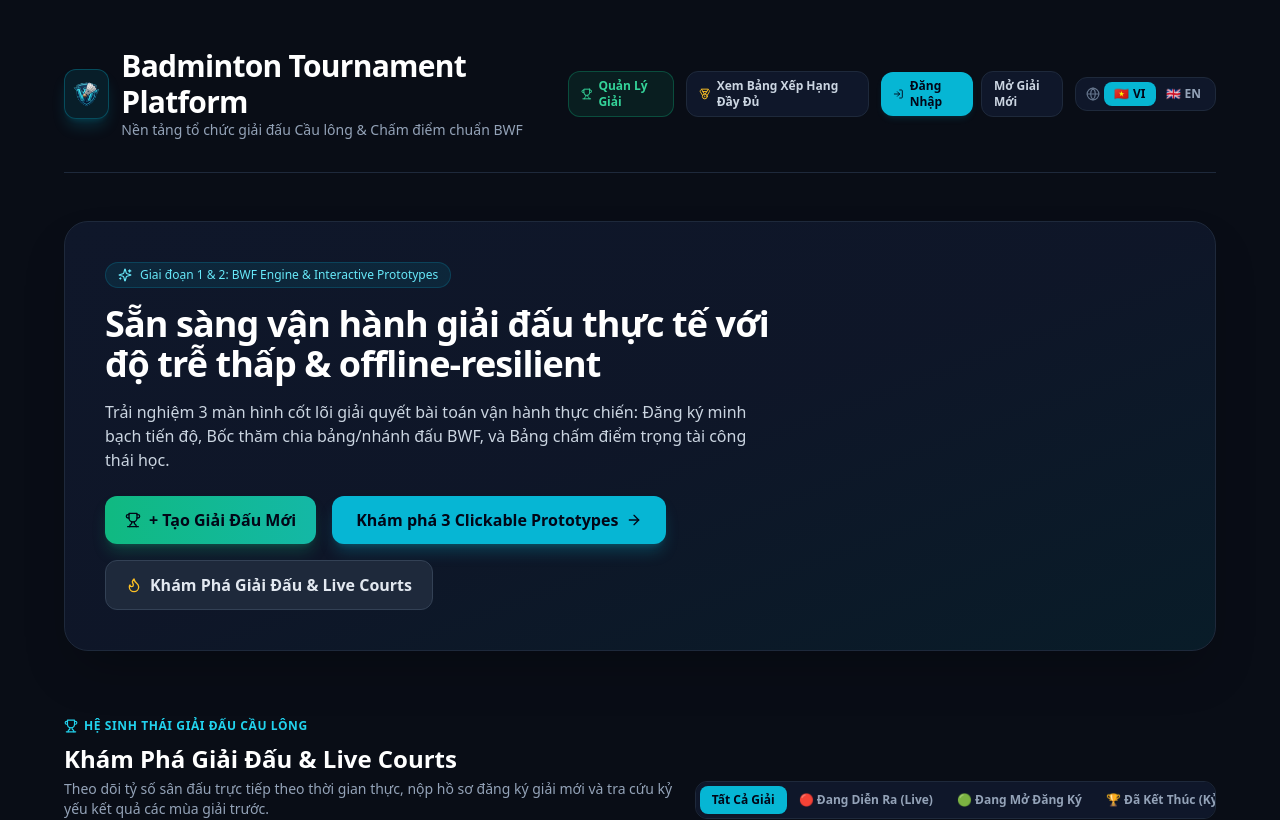
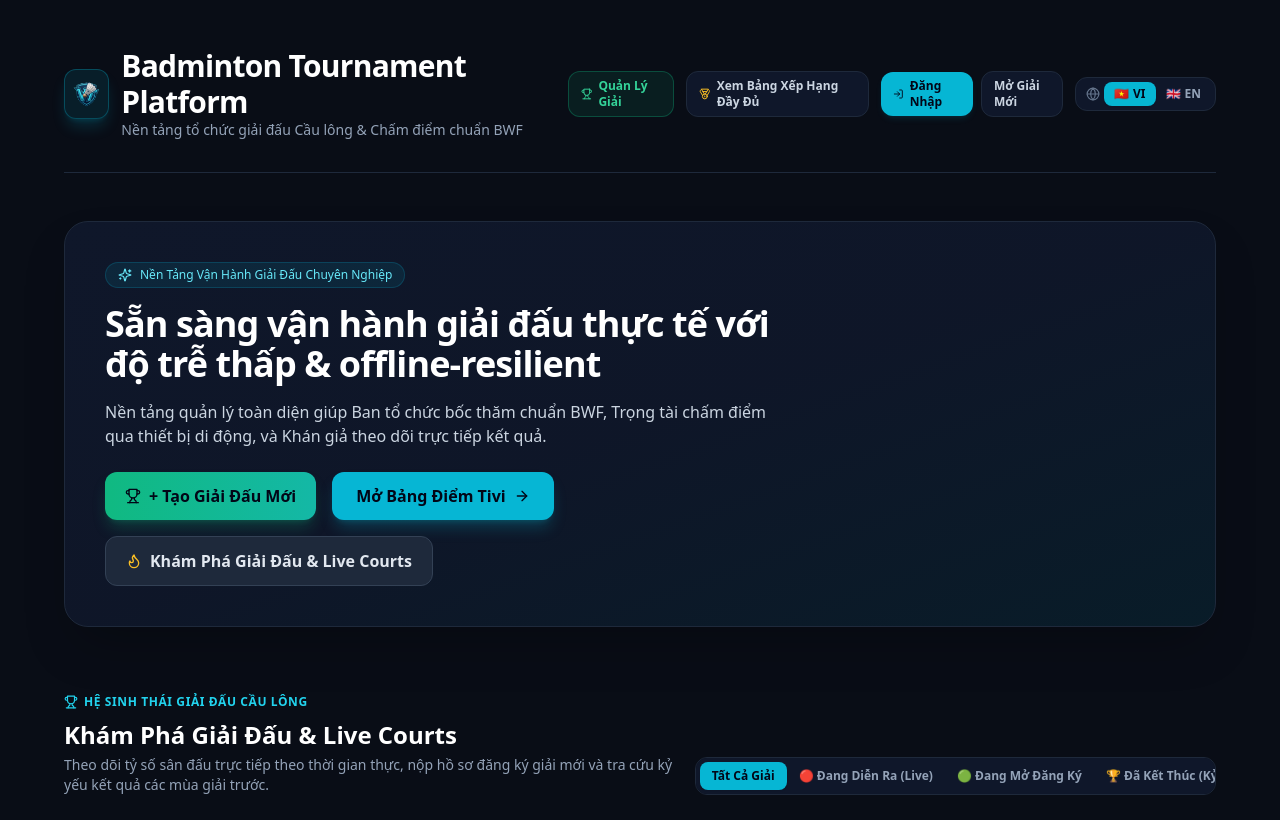
Before and after one commit to 13soldierigg-coder/tournament, a Next.js app: page / in a window 1280 px wide. Shown: the top 820 px of the page. Built offline with nearby package versions, Linux system fonts and the light colour scheme; no server answers; the database is empty.

Commit message:
feat(home): update homepage text and add tv scoreboard button

```diff
--- a/src/app/page.tsx
+++ b/src/app/page.tsx
@@ -182,7 +182,7 @@ export default function HomePage() {
                 {locale === 'vi' ? '+ Tạo Giải Đấu Mới' : '+ Create Tournament'}
               </Link>
               <Link
-                href="/prototypes"
+                href="/scoreboard"
                 className="inline-flex items-center gap-2 px-6 py-3 rounded-xl bg-cyan-500 text-slate-950 font-bold hover:bg-cyan-400 transition-all shadow-lg shadow-cyan-500/25 active:scale-95"
               >
                 {t.home.explorePrototypes}
--- a/src/i18n/dictionaries/en.ts
+++ b/src/i18n/dictionaries/en.ts
@@ -22,10 +22,10 @@ export const en: Dictionary = {
     viewDetails: 'View Details',
   },
   home: {
-    badge: 'Phase 1 & 2: BWF Engine & Interactive Prototypes',
+    badge: 'Professional Tournament Management Platform',
     heroTitle: 'Tournament operations ready with ultra-low latency & offline resilience',
-    heroDesc: 'Experience 3 core interactive screens addressing real-world operational bottlenecks: Transparent registration blockers, BWF bracket draw, and ergonomic court umpire score sheet.',
-    explorePrototypes: 'Explore 3 Clickable Prototypes',
+    heroDesc: 'Comprehensive platform empowering organizers with BWF standard draws, umpires with mobile scoring, and spectators with live real-time results.',
+    explorePrototypes: 'Open TV Scoreboard',
     regTitle: '1. Athlete Registration (Doubles Wizard)',
     regDesc: 'Doubles registration with sticky quota bar, partner invite via QR/Link, and clear blockers checklist eliminating repetitive BTC inquiries.',
     drawTitle: '2. Organizer Draw & Seeding (BWF Engine)',
--- a/src/i18n/dictionaries/vi.ts
+++ b/src/i18n/dictionaries/vi.ts
@@ -22,10 +22,10 @@ export const vi: Dictionary = {
     viewDetails: 'Xem chi tiết',
   },
   home: {
-    badge: 'Giai đoạn 1 & 2: BWF Engine & Interactive Prototypes',
+    badge: 'Nền Tảng Vận Hành Giải Đấu Chuyên Nghiệp',
     heroTitle: 'Sẵn sàng vận hành giải đấu thực tế với độ trễ thấp & offline-resilient',
-    heroDesc: 'Trải nghiệm 3 màn hình cốt lõi giải quyết bài toán vận hành thực chiến: Đăng ký minh bạch tiến độ, Bốc thăm chia bảng/nhánh đấu BWF, và Bảng chấm điểm trọng tài công thái học.',
-    explorePrototypes: 'Khám phá 3 Clickable Prototypes',
+    heroDesc: 'Nền tảng quản lý toàn diện giúp Ban tổ chức bốc thăm chuẩn BWF, Trọng tài chấm điểm qua thiết bị di động, và Khán giả theo dõi trực tiếp kết quả.',
+    explorePrototypes: 'Mở Bảng Điểm Tivi',
     regTitle: '1. Đăng Ký Vận Động Viên (Doubles Wizard)',
     regDesc: 'Đăng ký đôi với thanh trạng thái dính, đếm suất còn lại, mời đồng đội qua QR/Link và bảng checklist lý do chưa thể chốt.',
     drawTitle: '2. Bốc Thăm & Phân Bổ Hạt Giống (Organizer Draw)',
```
